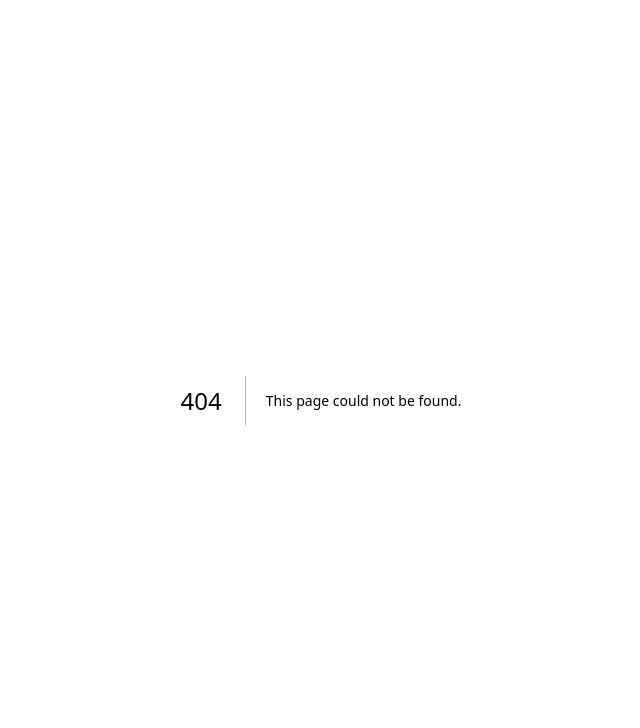
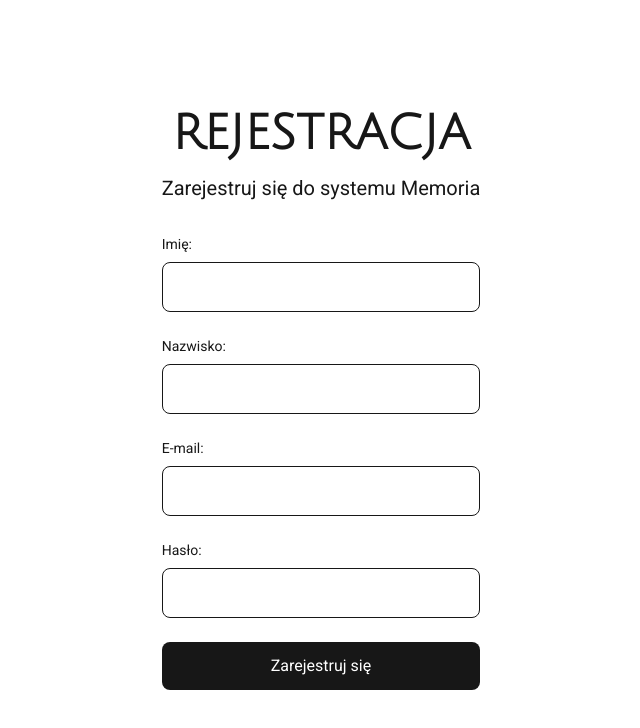
Before and after one commit to Paweluser/memoria, a Next.js app: page /register in a window 1280 px wide. Before the commit this address had no page. Shown: the top 728 px of the page, without its empty margins (319-959 px from the left). Built offline with nearby package versions, Linux system fonts and the light colour scheme.

Commit message:
complete registration UI and extract form components

```diff
--- /dev/null
+++ b/src/app/components/AuthWrapper.tsx
@@ -0,0 +1,21 @@
+type AuthWrapperProps = {
+  children: React.ReactNode;
+  title: string;
+  description: string;
+};
+
+export function AuthWrapper({
+  children,
+  title,
+  description,
+}: AuthWrapperProps) {
+  return (
+    <div className="m-auto flex flex-col items-center justify-center">
+      <h2 className="mb-2 font-(family-name:--julius) text-3xl font-bold uppercase md:mb-4 md:text-5xl">
+        {title}
+      </h2>
+      <p className="md:text-xl">{description}</p>
+      {children}
+    </div>
+  );
+}
--- /dev/null
+++ b/src/app/components/Form/LoginForm.tsx
@@ -0,0 +1,16 @@
+import { Input } from "./UI/Input";
+import { SubmitBtn } from "./UI/SubmitBtn";
+
+export function LoginForm() {
+  return (
+    <form action="" className="mt-8 flex w-full flex-col space-y-6">
+      <Input label="E-mail:" inputAttribute="email" />
+      <Input
+        label="Hasło:"
+        inputAttribute="password"
+        autoComplete="current-password"
+      />
+      <SubmitBtn>Zaloguj się</SubmitBtn>
+    </form>
+  );
+}
--- /dev/null
+++ b/src/app/components/Form/RegisterForm.tsx
@@ -0,0 +1,18 @@
+import { Input } from "./UI/Input";
+import { SubmitBtn } from "./UI/SubmitBtn";
+
+export function RegisterForm() {
+  return (
+    <form action="" className="mt-8 flex w-full flex-col space-y-6">
+      <Input label="Imię:" inputAttribute="firstName" type="text" />
+      <Input label="Nazwisko:" inputAttribute="lastName" type="text" />
+      <Input label="E-mail:" inputAttribute="email" />
+      <Input
+        label="Hasło:"
+        inputAttribute="password"
+        autoComplete="current-password"
+      />
+      <SubmitBtn>Zarejestruj się</SubmitBtn>
+    </form>
+  );
+}
--- /dev/null
+++ b/src/app/components/Form/UI/Input.tsx
@@ -0,0 +1,24 @@
+type InputProps = {
+  label: string;
+  inputAttribute: string;
+  autoComplete?: string;
+  type?: string
+};
+
+export function Input({ label, inputAttribute, autoComplete, type }: InputProps) {
+  return (
+    <div className="space-y-2">
+      <label htmlFor={inputAttribute} className="block text-sm">
+        {label}
+      </label>
+      <input
+        type={type || inputAttribute}
+        id={inputAttribute}
+        name={inputAttribute}
+        autoComplete={autoComplete}
+        required
+        className="w-full rounded-lg border px-4 py-3"
+      />
+    </div>
+  );
+}
--- /dev/null
+++ b/src/app/components/Form/UI/SubmitBtn.tsx
@@ -0,0 +1,14 @@
+type SubmitBtnProps = {
+  children: React.ReactNode;
+};
+
+export function SubmitBtn({ children }: SubmitBtnProps) {
+  return (
+    <button
+      type="submit"
+      className="cursor-pointer rounded-lg bg-(--second-color) px-8 py-3 text-(--main-color) transition-colors duration-300 hover:bg-(--accent-color)"
+    >
+      {children}
+    </button>
+  );
+}
--- a/src/app/components/LoginForm.tsx
+++ /dev/null
@@ -1,38 +0,0 @@
-export function LoginForm() {
-  return (
-    <form action="" className="mt-8 flex w-full flex-col space-y-6">
-      <div className="space-y-2">
-        <label htmlFor="email" className="block text-sm">
-          E-mail:
-        </label>
-        <input
-          type="email"
-          id="email"
-          name="email"
-          autoComplete="email"
-          required
-          className="w-full rounded-lg border px-4 py-3"
-        />
-      </div>
-      <div className="space-y-2">
-        <label htmlFor="password" className="block text-sm">
-          Hasło:
-        </label>
-        <input
-          type="password"
-          id="password"
-          name="password"
-          autoComplete="current-password"
-          required
-          className="w-full rounded-lg border px-4 py-3"
-        />
-      </div>
-      <button
-        type="submit"
-        className="cursor-pointer rounded-lg bg-(--second-color) px-8 py-3 text-(--main-color) transition-colors duration-300 hover:bg-(--accent-color)"
-      >
-        Zaloguj się
-      </button>
-    </form>
-  );
-}
--- a/src/app/login/page.tsx
+++ b/src/app/login/page.tsx
@@ -1,13 +1,10 @@
-import { LoginForm } from "../components/LoginForm";
+import { AuthWrapper } from "../components/AuthWrapper";
+import { LoginForm } from "../components/Form/LoginForm";
 
-export default function loginPage() {
+export default function LoginPage() {
   return (
-    <div className="m-auto flex flex-col items-center justify-center">
-      <h2 className="mb-2 font-(family-name:--julius) text-3xl font-bold uppercase md:mb-4 md:text-5xl">
-        Logowanie
-      </h2>
-      <p className="md:text-xl">Zaloguj się do systemu Memoria</p>
+    <AuthWrapper title="Logowanie" description="Zaloguj się do systemu Memoria">
       <LoginForm />
-    </div>
+    </AuthWrapper>
   );
 }
--- a/src/app/page.tsx
+++ b/src/app/page.tsx
@@ -17,8 +17,10 @@ export default function Home() {
           Aplikacja do zarządzania zakładem pogrzebowym
         </h2>
       </div>
-      <div className="mt-8">
+      <div className="flex flex-col gap-3 md:gap-4 mt-8">
         <AppLink href="/login">Zaloguj się</AppLink>
+        <p className="">Nie posiadasz konta?</p>
+				<AppLink href="/register">Załóż konto</AppLink>
       </div>
     </main>
   );
--- /dev/null
+++ b/src/app/register/page.tsx
@@ -0,0 +1,13 @@
+import { AuthWrapper } from "../components/AuthWrapper";
+import { RegisterForm } from "../components/Form/RegisterForm";
+
+export default function RegisterPage() {
+  return (
+    <AuthWrapper
+      title="Rejestracja"
+      description="Zarejestruj się do systemu Memoria"
+    >
+      <RegisterForm />
+    </AuthWrapper>
+  );
+}
```
